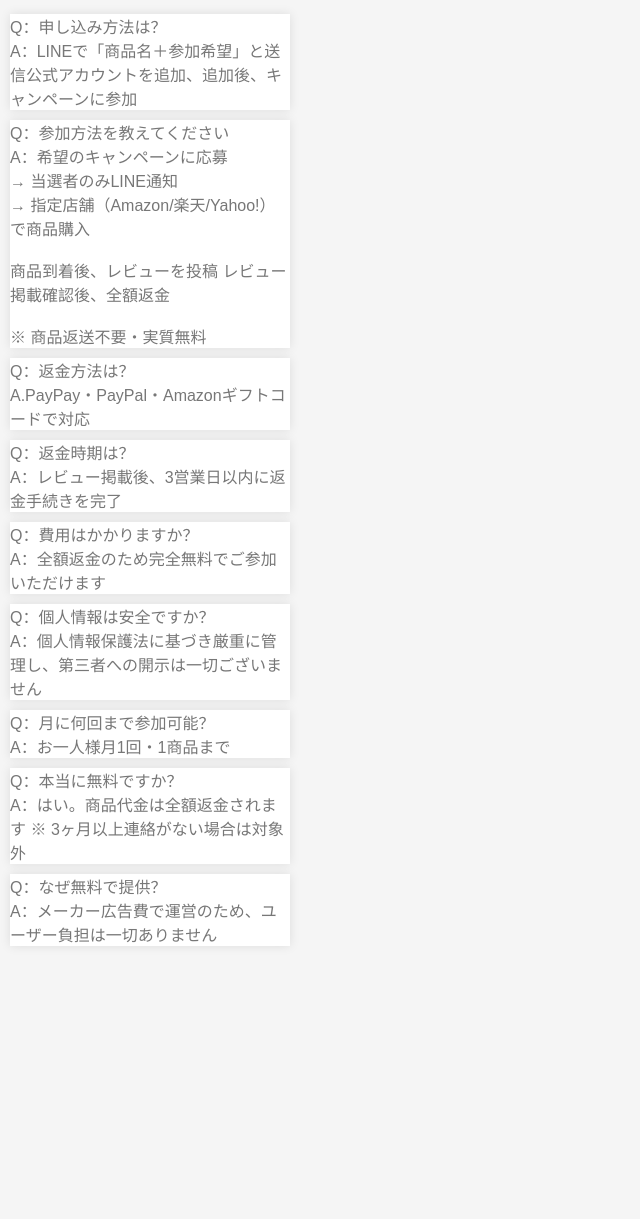
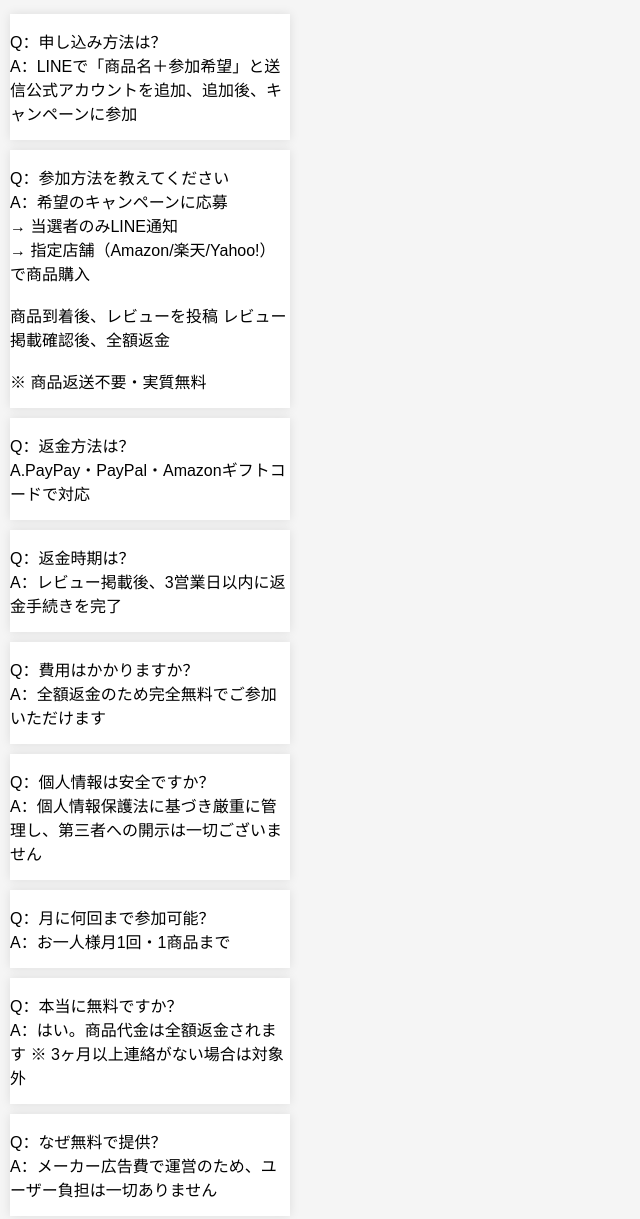
Before and after one commit to hirosimanokoi/hirosimanokoi20250716, a plain HTML site: page index.html in a window 1280 px wide. Shown: the part 1540-2759 px from the top of the page, without its empty margins (0-640 px from the left). Before the commit the page ends 2568 px from the top, so only its background shows below. Drawn offline with Linux system fonts and the light colour scheme.

Commit message:
Add files via upload

```diff
--- a/index.html
+++ b/index.html
@@ -75,6 +75,7 @@ display: flex; /* 使用 flex 布局 */
         .product h2 {
             font-size: 16px;
             margin: 15px 0;
+	      font-weight: 400;
         }
         .product p {
             font-size: 16px;
@@ -159,12 +160,12 @@ display: flex; /* 使用 flex 布局 */
 	<p>デジタルカメラ</p>
 </div>
 <div class="product">
-	<p>Q：申し込み方法は？<br>
+	<h2>Q：申し込み方法は？<br>
 	     A：LINEで「商品名＋参加希望」と送信公式アカウントを追加、追加後、キャンペーンに参加
-	</p>
+	</h2>
 </div>
 <div class="product">
-	<p>Q：参加方法を教えてください<br>
+	<h2>Q：参加方法を教えてください<br>
 A：希望のキャンペーンに応募<br>
 → 当選者のみLINE通知<br>
 → 指定店舗（Amazon/楽天/Yahoo!）で商品購入<br><br>
@@ -172,44 +173,44 @@ A：希望のキャンペーンに応募<br>
 商品到着後、レビューを投稿 レビュー掲載確認後、全額返金<br><br>
 
 ※ 商品返送不要・実質無料
-	</p>
+	</h2>
 </div>
 <div class="product">
-	<p> Q：返金方法は？<br>
+	<h2> Q：返金方法は？<br>
 A.PayPay・PayPal・Amazonギフトコードで対応
-	</p>
+	</h2>
 </div>
 <div class="product">
-	<p>Q：返金時期は？<br>
+	<h2>Q：返金時期は？<br>
 A：レビュー掲載後、3営業日以内に返金手続きを完了
-	</p>
+	</h2>
 </div>
 <div class="product">
-	<p>Q：費用はかかりますか？<br>
+	<h2>Q：費用はかかりますか？<br>
 A：全額返金のため完全無料でご参加いただけます
-	</p>
+	</h2>
 </div>
 <div class="product">
-	<p>Q：個人情報は安全ですか？<br>
+	<h2>Q：個人情報は安全ですか？<br>
 A：個人情報保護法に基づき厳重に管理し、第三者への開示は一切ございません
-	</p>
+	</h2>
 </div>
 <div class="product">
-	<p>Q：月に何回まで参加可能？<br>
+	<h2>Q：月に何回まで参加可能？<br>
 A：お一人様月1回・1商品まで
-	</p>
+	</h2>
 </div>
 <div class="product">
-	<p>Q：本当に無料ですか？<br>
+	<h2>Q：本当に無料ですか？<br>
 A：はい。商品代金は全額返金されます
 
 ※ 3ヶ月以上連絡がない場合は対象外
-	</p>
+	</h2>
 </div>
 <div class="product">
-	<p>Q：なぜ無料で提供？<br>
+	<h2>Q：なぜ無料で提供？<br>
 A：メーカー広告費で運営のため、ユーザー負担は一切ありません
-	</p>
+	</h2>
 </div>
 <br><br><br><br>
     <footer>
```
